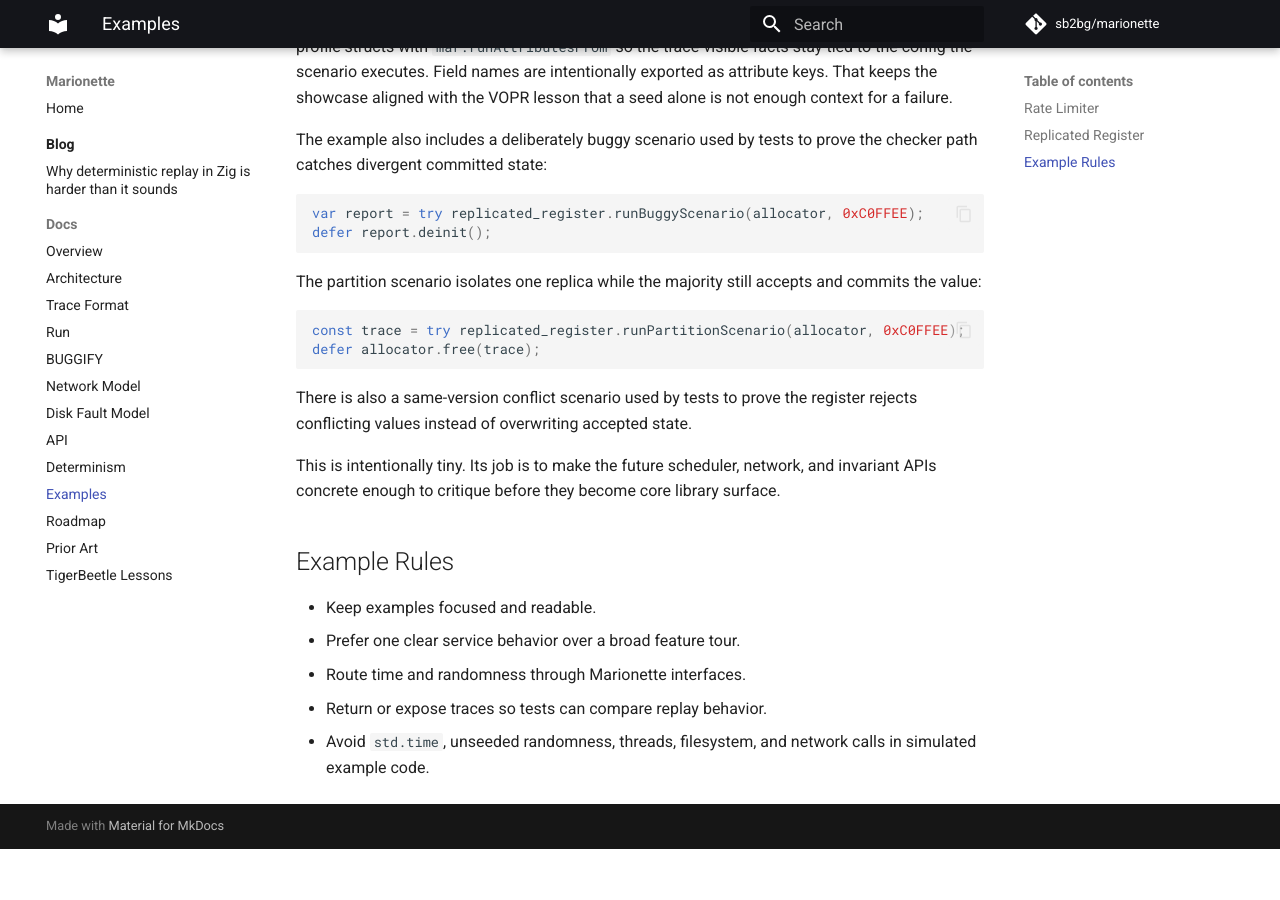
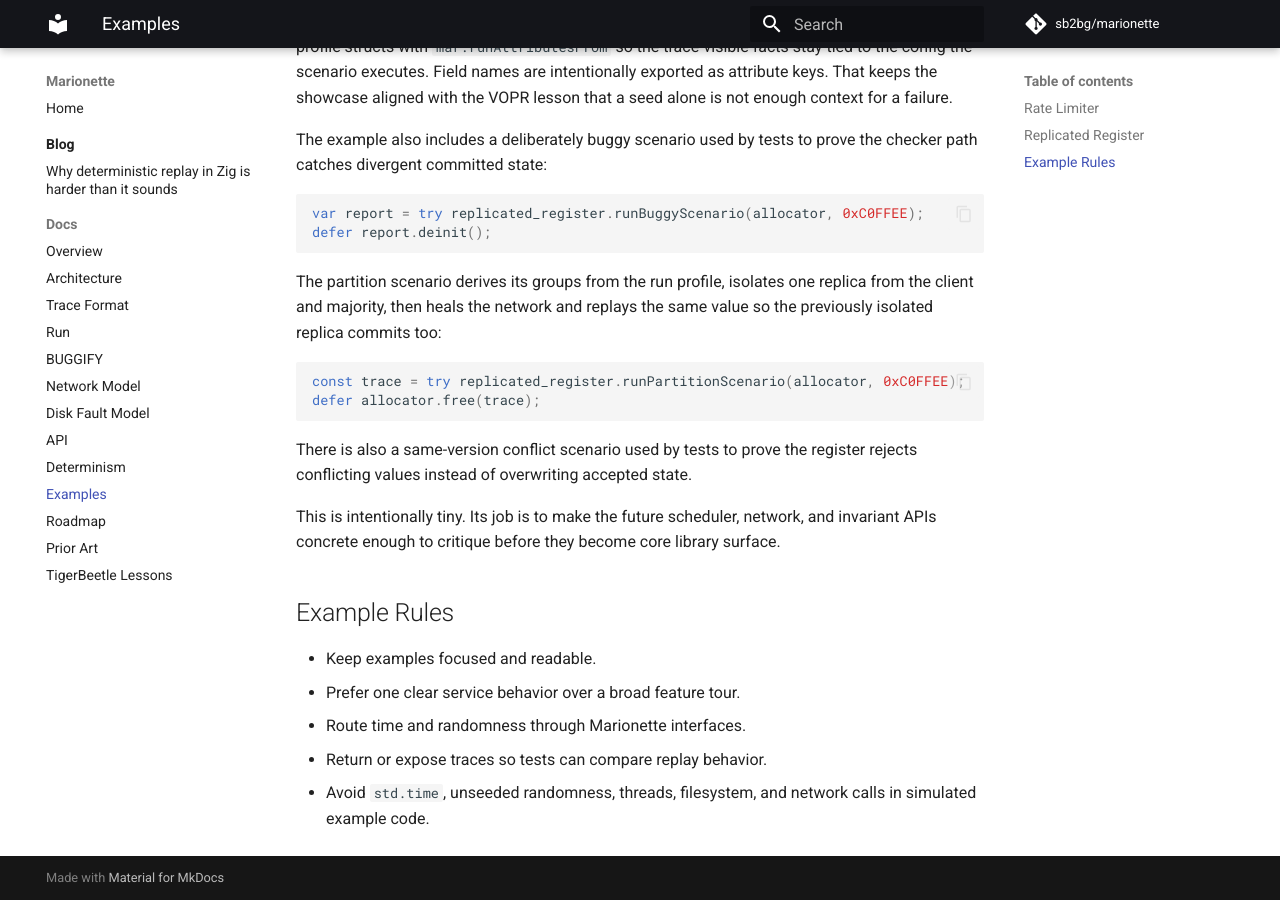
Before and after one commit to sb2bg/marionette, an MkDocs documentation site: the page built from docs/examples.md, in a window 1280 px wide and 900 px high, scrolled down 1601 px. Built offline with MkDocs 1.6.1 and Material for MkDocs 9.7.7, drawn with Linux system fonts in a browser that asks for light colours; comment, search, counter and statistics services are not loaded; before the commit the page ends 2450 px from its top, so only the background shows below that.

Commit message:
Tighten partition showcase

````diff
--- a/docs/examples.md
+++ b/docs/examples.md
@@ -80,8 +80,9 @@ var report = try replicated_register.runBuggyScenario(allocator, 0xC0FFEE);
 defer report.deinit();
 ```
 
-The partition scenario isolates one replica while the majority still accepts
-and commits the value:
+The partition scenario derives its groups from the run profile, isolates one
+replica from the client and majority, then heals the network and replays the
+same value so the previously isolated replica commits too:
 
 ```zig
 const trace = try replicated_register.runPartitionScenario(allocator, 0xC0FFEE);
````
Also changed, not shown: 2 other files.
